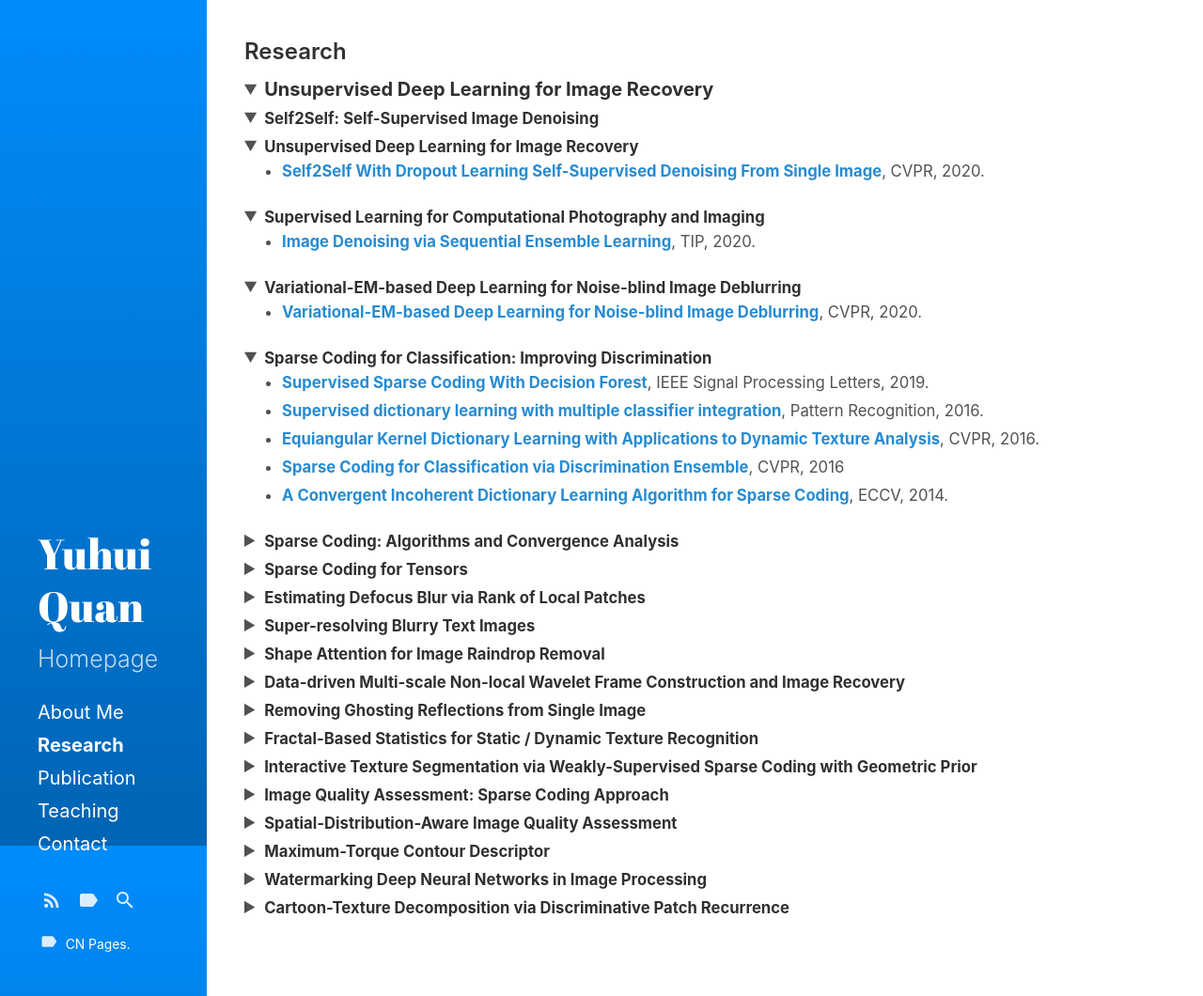
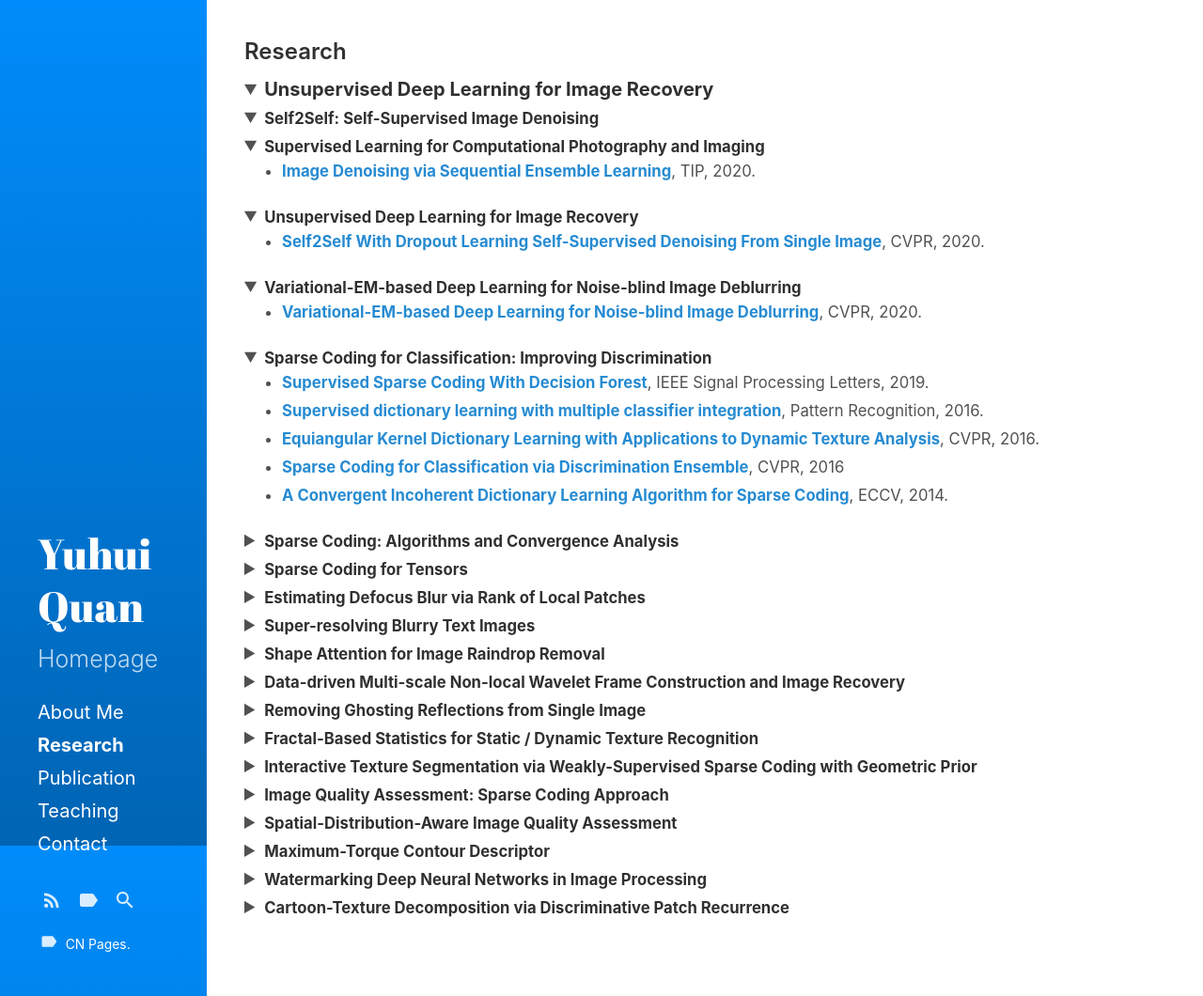
Before and after one commit to Dofboom/Dofboom.github.io, a Jekyll site: the page built from research.md, in a window 1280 px wide and 1060 px high. Shown: the whole window at 94% size. Built offline with Jekyll 4.4.1, drawn with Linux system fonts in a browser that asks for light colours.

Commit message:
Update research.md

```diff
--- a/research.md
+++ b/research.md
@@ -16,20 +16,25 @@ sidebar_link: true
 </details>
 </details>
 
-<details open="">
-<summary><strong><small>Unsupervised Deep Learning for Image Recovery</small></strong></summary>
-<small>
-<ul>
-<li><strong><a href="https://github.com/csyhquan/csyhquan.github.io/raw/master/manuscript/20x-cvpr-Self2Self%20With%20Dropout%20Learning%20Self-Supervised%20Denoising%20From%20Single%20Image.pdf">Self2Self With Dropout Learning Self-Supervised Denoising From Single Image</a></strong>, CVPR, 2020.</li>
-</ul>
-</small>
-</details>
+
+
+
+
 
 <details open="">
 <summary><strong><small>Supervised Learning for Computational Photography and Imaging</small></strong></summary>
 <small>
 <ul>
 <li><strong><a href="https://github.com/csyhquan/csyhquan.github.io/raw/master/manuscript/20-tip-Image%20Denoising%20via%20Sequential%20Ensemble%20Learning.pdf">Image Denoising via Sequential Ensemble Learning</a></strong>, TIP, 2020.</li>
+</ul>
+</small>
+</details>
+
+<details open="">
+<summary><strong><small>Unsupervised Deep Learning for Image Recovery</small></strong></summary>
+<small>
+<ul>
+<li><strong><a href="https://github.com/csyhquan/csyhquan.github.io/raw/master/manuscript/20x-cvpr-Self2Self%20With%20Dropout%20Learning%20Self-Supervised%20Denoising%20From%20Single%20Image.pdf">Self2Self With Dropout Learning Self-Supervised Denoising From Single Image</a></strong>, CVPR, 2020.</li>
 </ul>
 </small>
 </details>
```
